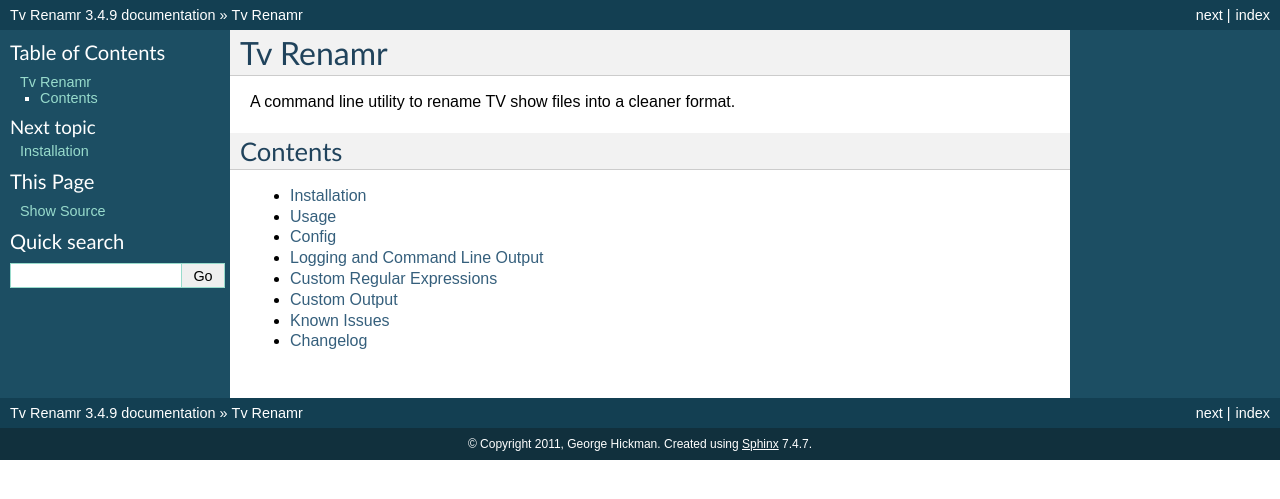
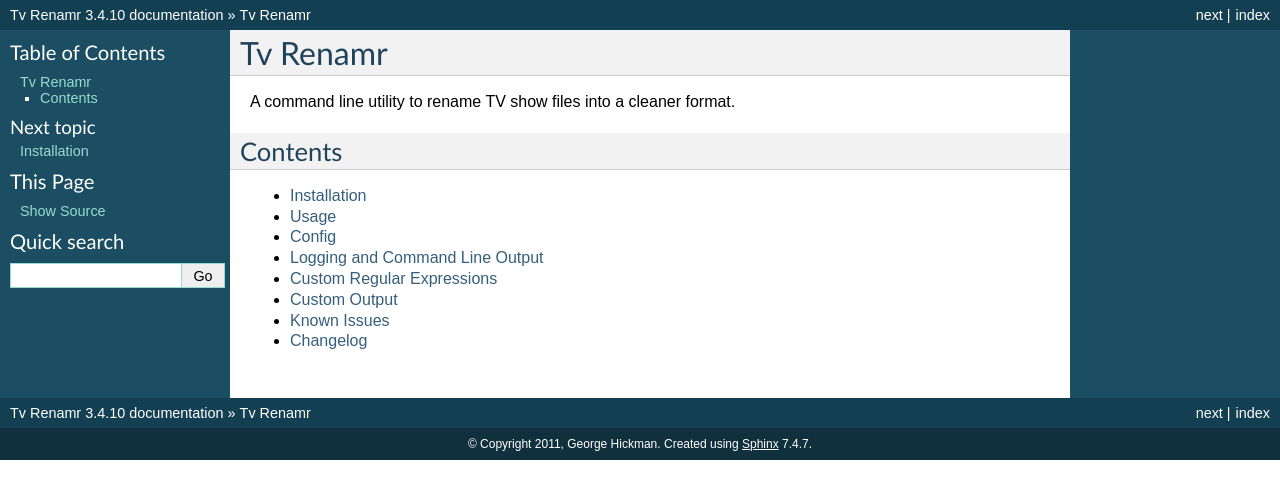
Before and after one commit to ghickman/tvrenamr, a Sphinx documentation site: the page built from docs/index.rst, in a window 1280 px wide. Shown: the top 499 px of the page. Built offline with Sphinx 7.4.7, drawn with Linux system fonts in a browser that asks for light colours.

Commit message:
Bump version to 3.4.10

```diff
--- a/docs/conf.py
+++ b/docs/conf.py
@@ -50,7 +50,7 @@
 # The short X.Y version.
 version = '3.4'
 # The full version, including alpha/beta/rc tags.
-release = '3.4.9'
+release = '3.4.10'
 
 # The language for content autogenerated by Sphinx. Refer to documentation
 # for a list of supported languages.
--- a/tvrenamr/__init__.py
+++ b/tvrenamr/__init__.py
@@ -2,4 +2,4 @@
 __copyright__ = 'Copyright 2012 George Hickman'
 __license__ = 'MIT'
 __title__ = 'tvrenamr'
-__version__ = '3.4.9'
+__version__ = '3.4.10'
```
